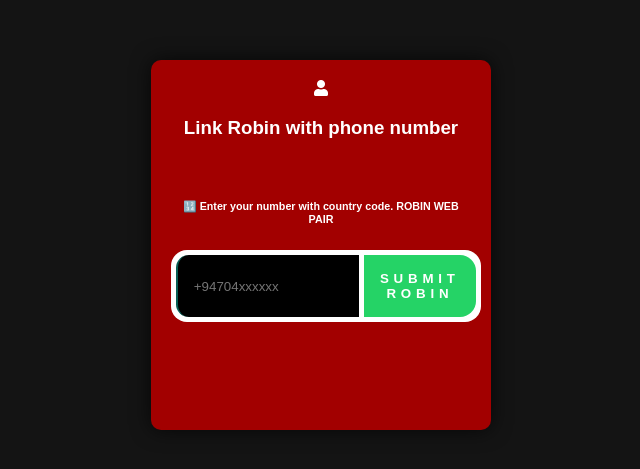
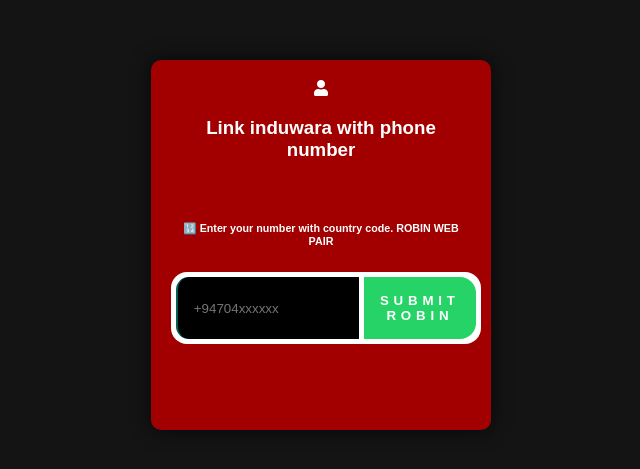
Before and after one commit to induwaradaham/induwaraIN, a plain HTML site: page pair.html in a window 1280 px wide. Shown: the part 155-624 px from the top of the page, without its empty margins (319-959 px from the left). Drawn offline with nearby package versions, Linux system fonts and the light colour scheme.

Commit message:
Update pair.html

```diff
--- a/pair.html
+++ b/pair.html
@@ -145,7 +145,7 @@
         <div id="text">
           <i class="fa fa-user"></i>
           <p>
-            <h3 class="centered-text">Link Robin with phone number</h3>
+            <h3 class="centered-text">Link induwara with phone number</h3>
             <br>
             <h6>🔢 Enter your number with country code. ROBIN WEB PAIR</h6>
             <div class="input-container">
```
